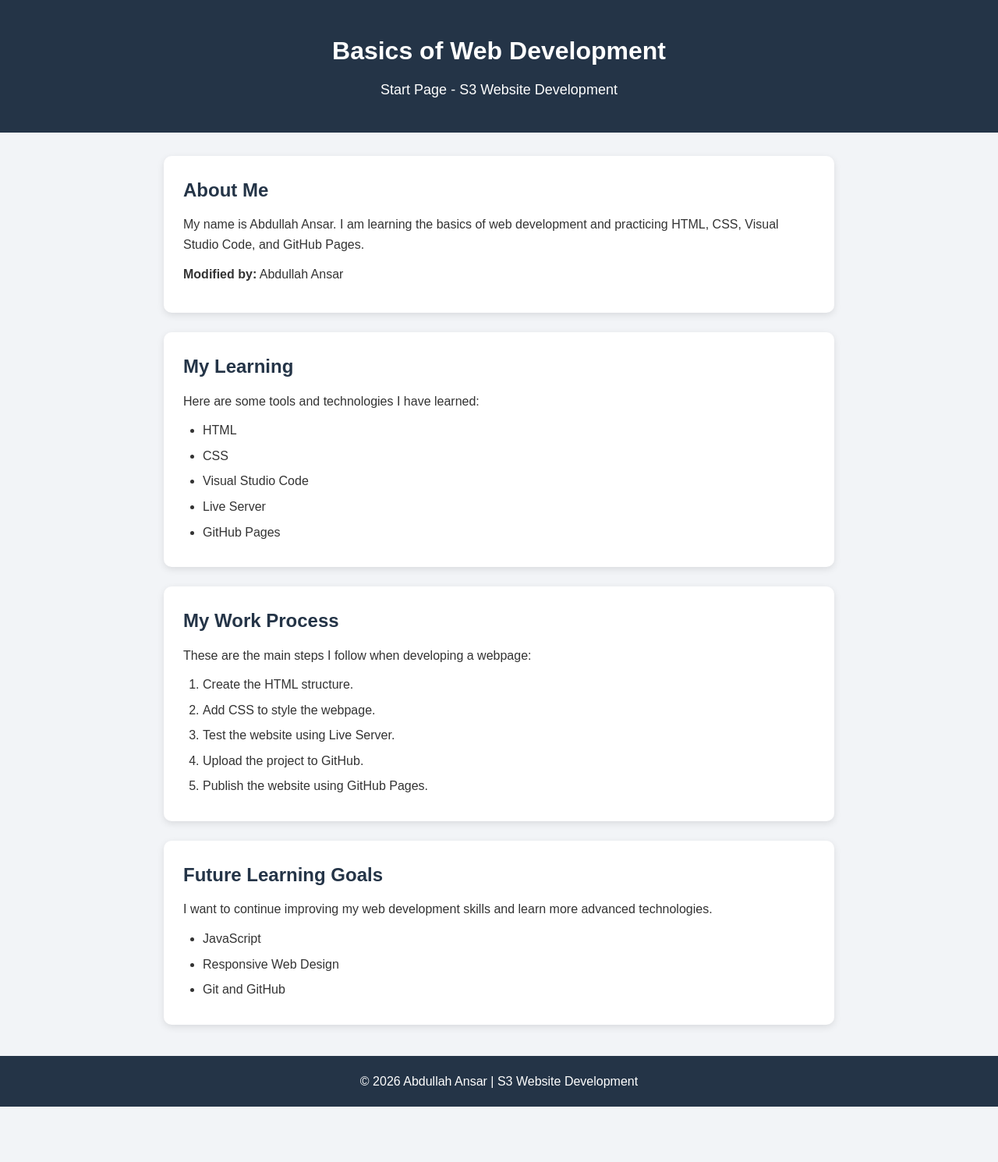
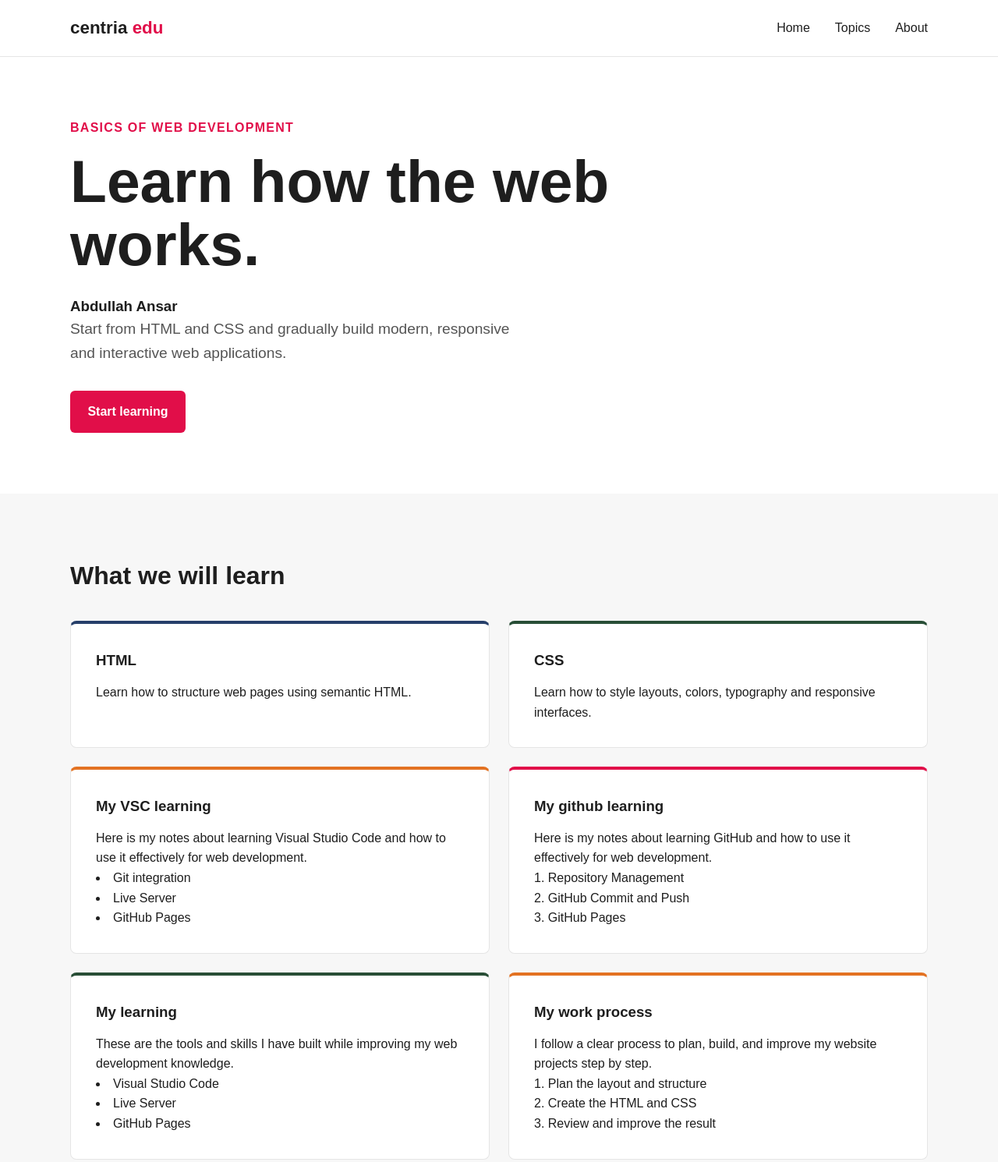
Before and after one commit to abdullah605605/S3, a plain HTML site: page index.html in a window 1280 px wide. Shown: the top 1490 px of the page at 78% size. Before the commit the page ends 1419 px from the top, so only its background shows below. Drawn offline with Linux system fonts and the light colour scheme.

Commit message:
Add files via upload

```diff
--- a/index.html
+++ b/index.html
@@ -1,89 +1,152 @@
+<!--
+    Centria Edu - Basics of Web Development
+Modified by: Abdullah Ansar
+
+    Date: 2026-01-15
+-->
+
 <!DOCTYPE html>
 <html lang="en">
+
 <head>
     <meta charset="UTF-8">
     <meta name="viewport" content="width=device-width, initial-scale=1.0">
+    <meta name="author" content="Abdullah Ansar">
+    <link rel="icon" href="favicon.ico">
+    <link rel="stylesheet" href="style.css">
 
-    <title>Abdullah Ansar - S3 Website</title>
+    <title>Centria Edu | Basics of Web Development</title>
 
-    <link rel="stylesheet" href="style.css">
-    <link rel="icon" href="fav.ico">
+    <style>
+    </style>
 </head>
 
 <body>
 
     <header>
-        <h1>Basics of Web Development</h1>
-        <p>Start Page - S3 Website Development</p>
+        <div class="container">
+            <nav>
+                <div class="logo">
+                    centria <span>edu</span>
+                </div>
+
+                <ul>
+                    <li><a href="#">Home</a></li>
+                    <li><a href="#topics">Topics</a></li>
+                    <li><a href="#">About</a></li>
+                </ul>
+            </nav>
+        </div>
     </header>
 
     <main>
 
-        <div class="card">
-            <h2>About Me</h2>
+        <section class="hero">
+            <div class="container">
+                <div class="hero-content">
 
-            <p>
-                My name is Abdullah Ansar. I am learning the basics of
-                web development and practicing HTML, CSS, Visual Studio Code,
-                and GitHub Pages.
-            </p>
+                    <span class="label">Basics of Web Development</span>
 
-            <p>
-                <strong>Modified by:</strong> Abdullah Ansar
-            </p>
-        </div>
+                    <h1>
+                        Learn how the web works.
+                    </h1>
+ <h3> Abdullah Ansar</h3>
+                    <p>
+                        Start from HTML and CSS and gradually build modern,
+                        responsive and interactive web applications.
+                    </p>
 
+                    <a href="#topics" class="button">
+                        Start learning
+                    </a>
 
-        <div class="card">
-            <h2>My Learning</h2>
+                </div>
+            </div>
+        </section>
 
-            <p>Here are some tools and technologies I have learned:</p>
+        <section class="topics" id="topics">
+            <div class="container">
 
-            <ul>
-                <li>HTML</li>
-                <li>CSS</li>
-                <li>Visual Studio Code</li>
-                <li>Live Server</li>
-                <li>GitHub Pages</li>
-            </ul>
-        </div>
+                <h2>What we will learn</h2>
 
+                <div class="cards">
 
-        <div class="card">
-            <h2>My Work Process</h2>
+                    <article class="card">
+                        <h3>HTML</h3>
+                        <p>
+                            Learn how to structure web pages using semantic HTML.
+                        </p>
+                    </article>
 
-            <p>These are the main steps I follow when developing a webpage:</p>
+                    <article class="card">
+                        <h3>CSS</h3>
+                        <p>
+                            Learn how to style layouts, colors, typography and
+                            responsive interfaces.
+                        </p>
+                    </article>
 
-            <ol>
-                <li>Create the HTML structure.</li>
-                <li>Add CSS to style the webpage.</li>
-                <li>Test the website using Live Server.</li>
-                <li>Upload the project to GitHub.</li>
-                <li>Publish the website using GitHub Pages.</li>
-            </ol>
-        </div>
+                    <article class="card">
+                        <h3>My VSC learning</h3>
+                        <p>
+                            Here is my notes about learning Visual Studio Code and how to use it effectively for web
+                            development.
+                        </p>
+                        <ul>
+                            <li>Git integration</li>
+                            <li>Live Server</li>
+                            <li>GitHub Pages</li>
+                        </ul>
+                    </article>
 
+                    <article class="card">
+                        <h3>My github learning</h3>
+                        <p>
+                            Here is my notes about learning GitHub and how to use it effectively for web development.
+                        </p>
+                        <ol>
+                            <li>Repository Management</li>
+                            <li>GitHub Commit and Push</li>
+                            <li>GitHub Pages</li>
+                        </ol>
+                    </article>
 
-        <div class="card">
-            <h2>Future Learning Goals</h2>
+                    <article class="card">
+                        <h3>My learning</h3>
+                        <p>
+                            These are the tools and skills I have built while improving my web development knowledge.
+                        </p>
+                        <ul>
+                            <li>Visual Studio Code</li>
+                            <li>Live Server</li>
+                            <li>GitHub Pages</li>
+                        </ul>
+                    </article>
 
-            <p>
-                I want to continue improving my web development skills and
-                learn more advanced technologies.
-            </p>
+                    <article class="card">
+                        <h3>My work process</h3>
+                        <p>
+                            I follow a clear process to plan, build, and improve my website projects step by step.
+                        </p>
+                        <ol>
+                            <li>Plan the layout and structure</li>
+                            <li>Create the HTML and CSS</li>
+                            <li>Review and improve the result</li>
+                        </ol>
+                    </article>
 
-            <ul>
-                <li>JavaScript</li>
-                <li>Responsive Web Design</li>
-                <li>Git and GitHub</li>
-            </ul>
-        </div>
+                </div>
+            </div>
+        </section>
 
     </main>
 
     <footer>
-        <p>© 2026 Abdullah Ansar | S3 Website Development</p>
+        <div class="container">
+            <p>&copy; Abdullah Ansar 2026 Centria Edu</p>
+        </div>
     </footer>
 
 </body>
+
 </html>
--- a/style.css
+++ b/style.css
@@ -1,3 +1,13 @@
+:root {
+    --primary: #e10e49;
+    --light: #ffffff;
+    --dark: #1e1e1e;
+    --blue: #263f6a;
+    --green: #284e36;
+    --orange: #e37222;
+    --rose: #c24d52;
+}
+
 * {
     box-sizing: border-box;
     margin: 0;
@@ -5,80 +15,170 @@
 }
 
 body {
-    font-family: Arial, sans-serif;
-    background-color: #f2f4f7;
-    color: #333;
+    font-family: Arial, Helvetica, sans-serif;
+    background-color: var(--light);
+    color: var(--dark);
     line-height: 1.6;
 }
 
 header {
-    background-color: #243447;
-    color: white;
-    text-align: center;
-    padding: 40px 20px;
+    border-bottom: 1px solid #e5e5e5;
 }
 
-header h1 {
-    font-size: 32px;
-    margin-bottom: 10px;
+ol, ul {
+    list-style-position: inside;
 }
 
-header p {
-    font-size: 18px;
+.container {
+    width: min(1100px, 90%);
+    margin: 0 auto;
 }
 
-main {
-    max-width: 900px;
-    margin: 30px auto;
-    padding: 0 20px;
+nav {
+    min-height: 72px;
+    display: flex;
+    justify-content: space-between;
+    align-items: center;
+}
+
+.logo {
+    font-size: 1.4rem;
+    font-weight: bold;
+    color: var(--dark);
+}
+
+.logo span {
+    color: var(--primary);
+}
+
+nav ul {
+    display: flex;
+    gap: 2rem;
+    list-style: none;
+}
+
+nav a {
+    color: var(--dark);
+    text-decoration: none;
+}
+
+nav a:hover {
+    color: var(--primary);
+}
+
+.hero {
+    min-height: 70vh;
+    display: flex;
+    align-items: center;
+}
+
+.hero-content {
+    max-width: 700px;
+}
+
+.label {
+    display: inline-block;
+    margin-bottom: 1rem;
+    color: var(--primary);
+    font-weight: bold;
+    text-transform: uppercase;
+    letter-spacing: 0.08rem;
+}
+
+h1 {
+    margin-bottom: 1.5rem;
+    font-size: clamp(2.5rem, 6vw, 5rem);
+    line-height: 1.05;
+}
+
+.hero p {
+    max-width: 600px;
+    margin-bottom: 2rem;
+    font-size: 1.2rem;
+    color: #555;
+}
+
+.button {
+    display: inline-block;
+    padding: 0.9rem 1.4rem;
+    background-color: var(--primary);
+    color: var(--light);
+    text-decoration: none;
+    border-radius: 6px;
+    font-weight: bold;
+}
+
+.button:hover {
+    background-color: var(--rose);
+}
+
+.topics {
+    padding: 5rem 0;
+    background-color: #f7f7f7;
+}
+
+.topics h2 {
+    margin-bottom: 2rem;
+    font-size: 2rem;
+}
+
+.cards {
+    display: grid;
+    grid-template-columns: repeat(2, 1fr);
+    gap: 1.5rem;
 }
 
 .card {
-    background-color: white;
-    padding: 25px;
-    margin-bottom: 25px;
-    border-radius: 10px;
-    box-shadow: 0 3px 10px rgba(0, 0, 0, 0.1);
+    padding: 2rem;
+    background-color: var(--light);
+    border: 1px solid #e5e5e5;
+    border-radius: 8px;
 }
 
-.card h2 {
-    color: #243447;
-    margin-bottom: 12px;
+.card h3 {
+    margin-bottom: 0.8rem;
 }
 
-.card p {
-    margin-bottom: 12px;
+.card:nth-child(1) {
+    border-top: 4px solid var(--blue);
 }
 
-.card ul,
-.card ol {
-    margin-left: 25px;
-    margin-top: 10px;
+.card:nth-child(2) {
+    border-top: 4px solid var(--green);
 }
 
-.card li {
-    margin-bottom: 7px;
+.card:nth-child(3) {
+    border-top: 4px solid var(--orange);
+}
+
+.card:nth-child(4) {
+    border-top: 4px solid var(--primary);
+}
+
+.card:nth-child(5) {
+    border-top: 4px solid var(--green);
+}
+
+.card:nth-child(6) {
+    border-top: 4px solid var(--orange);
 }
 
 footer {
-    background-color: #243447;
-    color: white;
-    text-align: center;
-    padding: 20px;
-    margin-top: 40px;
+    padding: 2rem 0;
+    background-color: var(--dark);
+    color: var(--light);
 }
 
-@media (max-width: 600px) {
-
-    header h1 {
-        font-size: 25px;
+@media (max-width: 700px) {
+    nav ul {
+        display: none;
     }
 
-    header p {
-        font-size: 16px;
+    .cards {
+        grid-template-columns: 1fr;
     }
 
-    .card {
-        padding: 20px;
+    .hero {
+        min-height: 60vh;
     }
 }
```
Also changed, not shown: live server.png (added).
